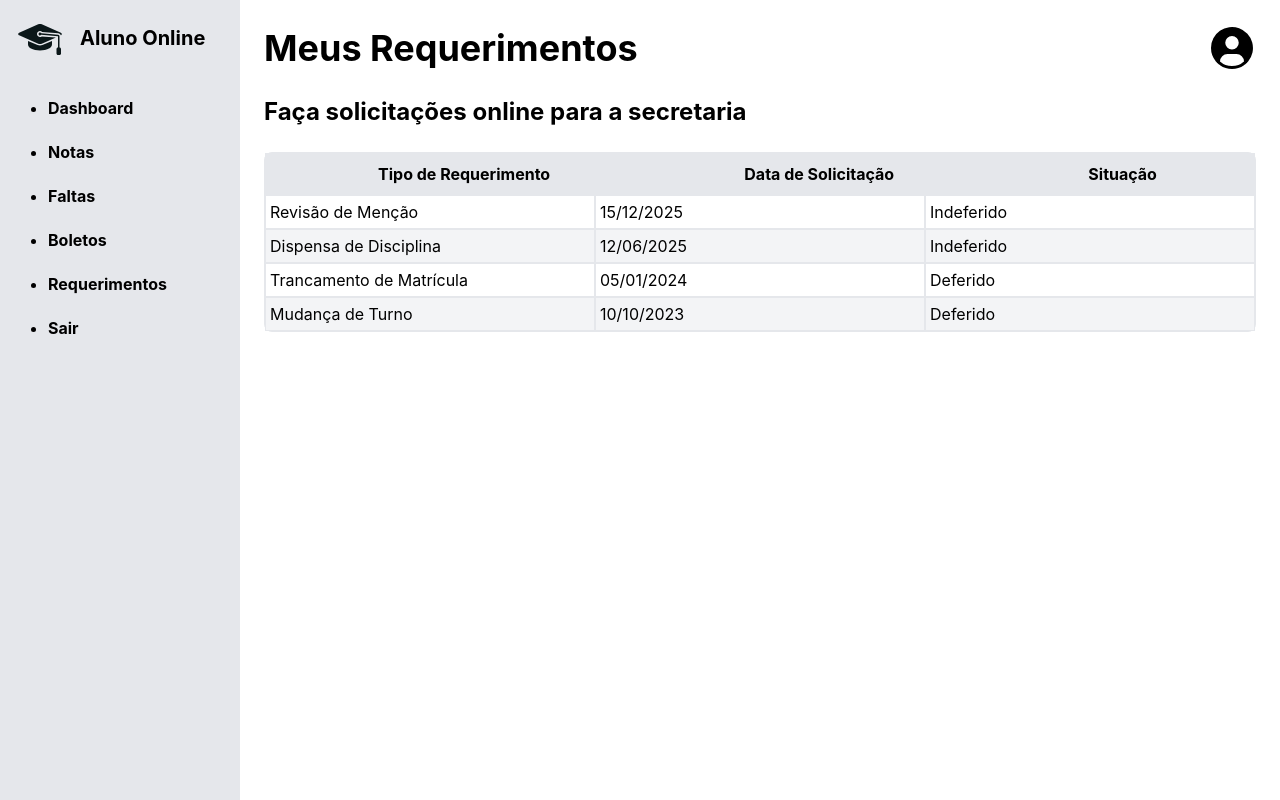
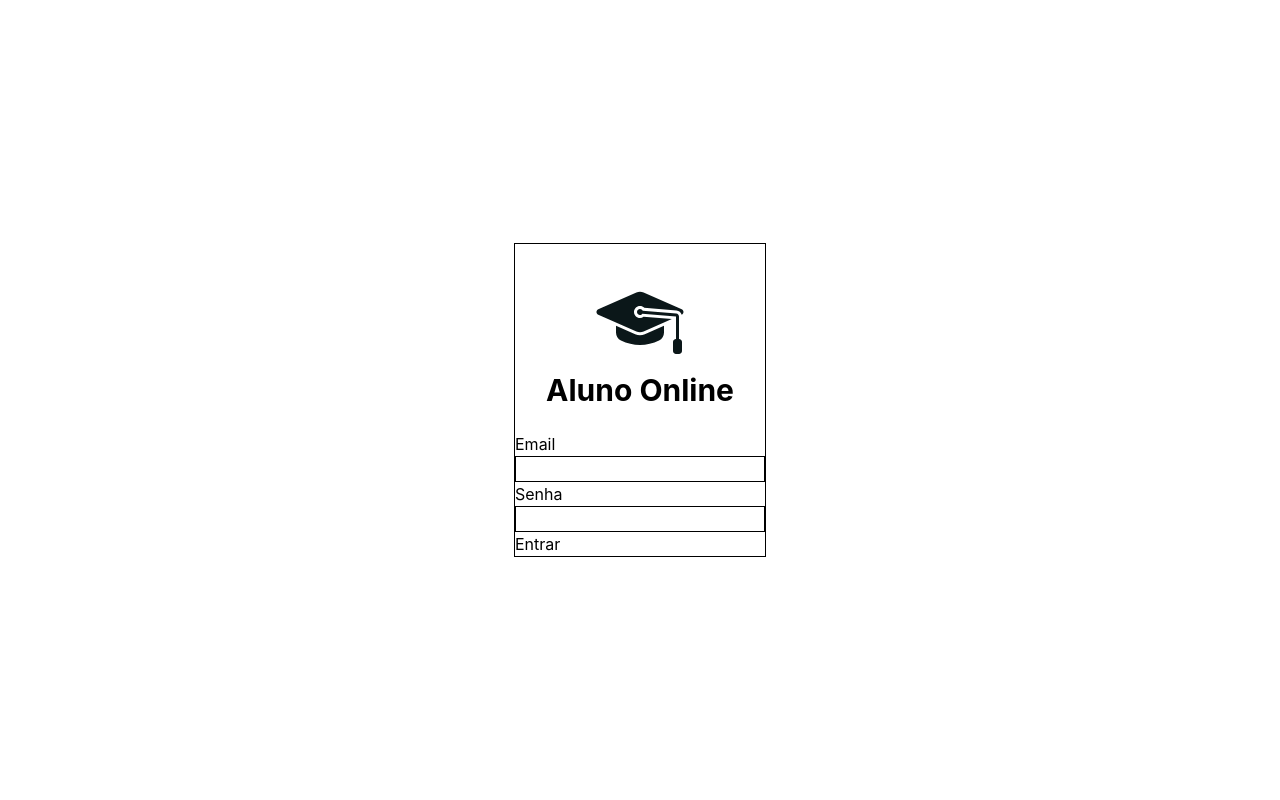
Before and after one commit to fluc45/front-20261, a React (Vite) app in the folder praticas/aluno-online-react/: page / in a window 1280 px wide. Built offline with nearby package versions, Linux system fonts and the light colour scheme.

Commit message:
primeira parte da pratica05. Componentes adicionados e logica funcionando.

```diff
--- a/praticas/aluno-online-react/src/App.jsx
+++ b/praticas/aluno-online-react/src/App.jsx
@@ -2,11 +2,12 @@ import "./App.css";
 import Boletos from "./pages/Boletos";
 import Dashboard from "./pages/Dashboard";
 import Faltas from "./pages/Faltas";
+import Login from "./pages/Login";
 import Notas from "./pages/Notas";
 import Requerimentos from "./pages/Requerimentos";
 
 function App() {
-  const pagina = 5;
+  const pagina = 6;
   return (
     <>
       {pagina == 1 && <Dashboard />}
@@ -14,6 +15,7 @@ function App() {
       {pagina == 3 && <Faltas />}
       {pagina == 4 && <Boletos />}
       {pagina == 5 && <Requerimentos />}
+      {pagina == 6 && <Login />}
     </>
   );
 }
--- /dev/null
+++ b/praticas/aluno-online-react/src/components/BotaoSubmit.jsx
@@ -0,0 +1,5 @@
+function BotaoSubmit({ children }) {
+  return <button type="submit">{children}</button>;
+}
+
+export default BotaoSubmit;
--- a/praticas/aluno-online-react/src/components/InputEmail.jsx
+++ b/praticas/aluno-online-react/src/components/InputEmail.jsx
@@ -1,9 +1,16 @@
-function InputEmail() {
+function InputEmail({valor, erro, mudaValor}) {
   return (
     <>
       <label htmlFor="email">Email</label>
-      <input type="email" id="email" name="email" />
-      <p id="emailErro"></p>
+      <br/>
+      <input className="border"
+        type="email"
+        id="email"
+        name="email"
+        value={valor}
+        onChange={mudaValor}
+      />
+      <p>{erro}</p>
     </>
   );
 }
--- /dev/null
+++ b/praticas/aluno-online-react/src/components/InputSenha.jsx
@@ -0,0 +1,18 @@
+function InputSenha({ valor, erro, mudaValor }) {
+  return (
+    <>
+      <label htmlFor="senha">Senha</label>
+      <br/>
+      <input className="border"
+        type="password"
+        id="senha"
+        name="senha"
+        value={valor}
+        onChange={mudaValor}
+      />
+      <p>{erro}</p>
+    </>
+  );
+}
+
+export default InputSenha;
--- /dev/null
+++ b/praticas/aluno-online-react/src/forms/FormLogin.jsx
@@ -0,0 +1,47 @@
+import { useState } from "react";
+import  InputEmail  from "../components/InputEmail";
+import  InputSenha  from "../components/InputSenha";
+import  BotaoSubmit  from "../components/BotaoSubmit";
+
+function FormLogin() {
+  const [email, setEmail] = useState();
+  const [senha, setSenha] = useState();
+  const [emailErro, setEmailErro] = useState();
+  const [senhaErro, setSenhaErro] = useState();
+
+  const trataSubmit = (e) => {
+    e.preventDefault();
+
+    if (!email) {
+      setEmailErro("Matrícula é obrigatório");
+    }
+
+    if (!senha) {
+      setSenhaErro("Senha é obrigatório");
+    }
+  };
+
+  const mudaMatricula = (e) => {
+    setEmail(e.target.value);
+    setEmailErro("");
+  };
+
+  const mudaSenha = (e) => {
+    setSenha(e.target.value);
+    setSenhaErro("");
+  };
+
+  return (
+    <form onSubmit={trataSubmit}>
+      <InputEmail
+        valor={email}
+        erro={emailErro}
+        mudaValor={mudaMatricula}
+      />
+      <InputSenha valor={senha} erro={senhaErro} mudaValor={mudaSenha} />
+      <BotaoSubmit>Entrar</BotaoSubmit>
+    </form>
+  );
+}
+
+export default FormLogin;
--- /dev/null
+++ b/praticas/aluno-online-react/src/pages/Login.jsx
@@ -0,0 +1,16 @@
+import logo from "../assets/learn.svg";
+import FormLogin from "../forms/FormLogin";
+
+function Login() {
+  return (
+    <main className="content-center flex-1 flex-column justify-items-center">
+      <section className="border content-center flex-column justify-items-center">
+        <img className="size-24 flex mt-8" src={logo} alt="Imagem do Logo" />
+        <h1 className="flex text-3xl font-bold pb-6">Aluno Online</h1>
+        <FormLogin />
+      </section>
+    </main>
+  );
+}
+
+export default Login;
```
